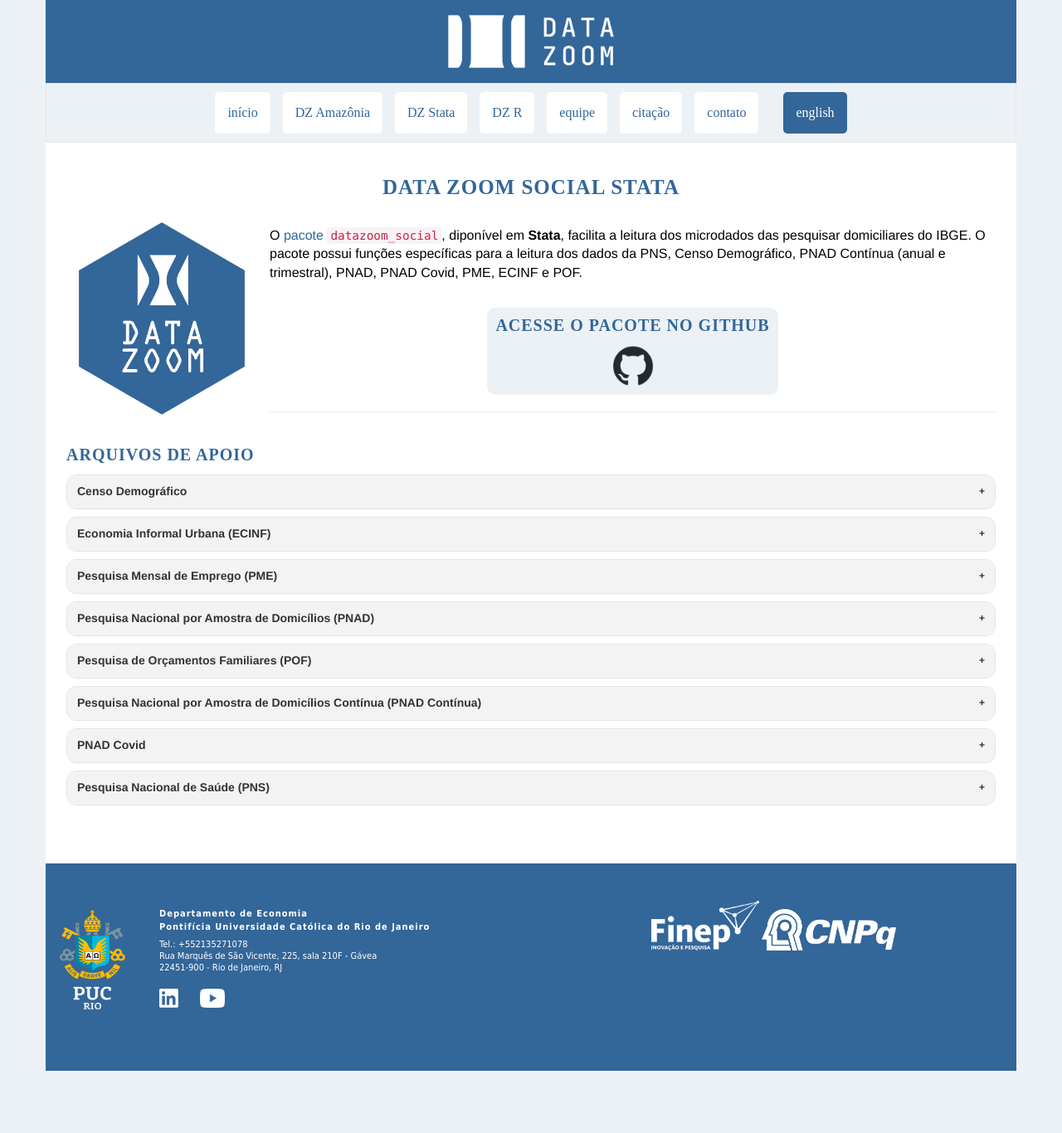
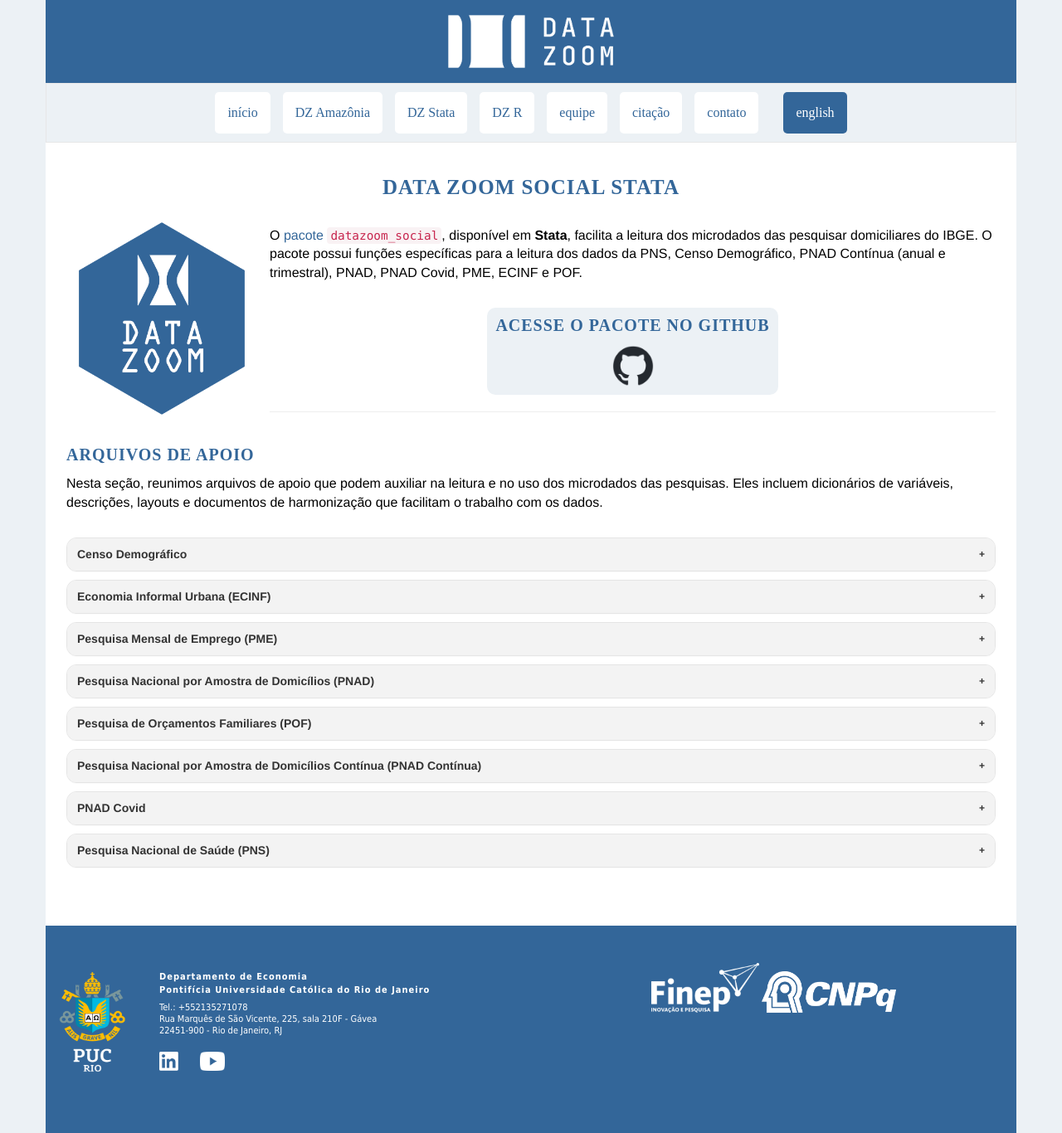
Before and after one commit to datazoompuc/datazoompuc.github.io, a Jekyll site: the page built from pt/dz_stata.md, in a window 1280 px wide. Shown: the whole page at 83% size. Built offline with Jekyll 4.4.1, drawn with Linux system fonts in a browser that asks for light colours; nearby versions of some CDN libraries; some web fonts are replaced; before the commit the page ends 1291 px from its top, so only the background shows below that.

Commit message:
adiciona explicação sobre os arquivos de apoio disponíveis

```diff
--- a/pt/dz_stata.md
+++ b/pt/dz_stata.md
@@ -8,7 +8,7 @@
 
 <img src="{{ site.baseurl }}/assets/img/hex_dzstata.png" alt="Data Zoom Social Stata" class="logo-item">
 
-O [pacote `datazoom_social`](https://github.com/datazoompuc/datazoom_social_Stata), diponível em **Stata**, facilita a leitura dos microdados das pesquisar domiciliares do IBGE. O pacote possui funções específicas para a leitura dos dados da PNS, Censo Demográfico, PNAD Contínua (anual e trimestral), PNAD, PNAD Covid, PME, ECINF e POF.
+O [pacote `datazoom_social`](https://github.com/datazoompuc/datazoom_social_Stata), disponível em **Stata**, facilita a leitura dos microdados das pesquisar domiciliares do IBGE. O pacote possui funções específicas para a leitura dos dados da PNS, Censo Demográfico, PNAD Contínua (anual e trimestral), PNAD, PNAD Covid, PME, ECINF e POF.
 
 <div class="logo-container-small" style="position: relative;">
     <h2> Acesse o pacote no GitHub </h2>
@@ -19,6 +19,8 @@
 ---
 
 ## Arquivos de apoio {#dz-support}
+
+Nesta seção, reunimos arquivos de apoio que podem auxiliar na leitura e no uso dos microdados das pesquisas. Eles incluem dicionários de variáveis, descrições, layouts e documentos de harmonização que facilitam o trabalho com os dados.
 
 <div class="dz-accordions" id="dz-accordions" data-lang="{{ page.lang | default: 'pt' }}">
 
```
